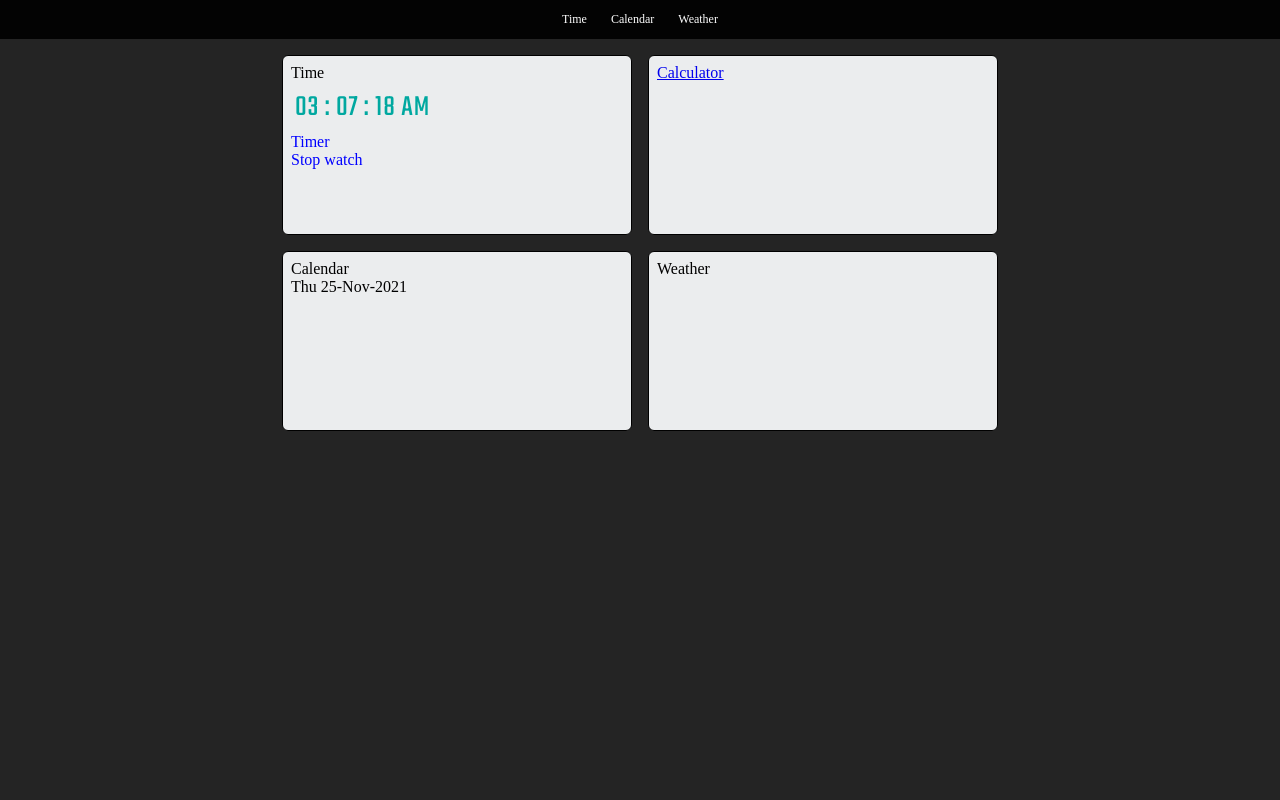
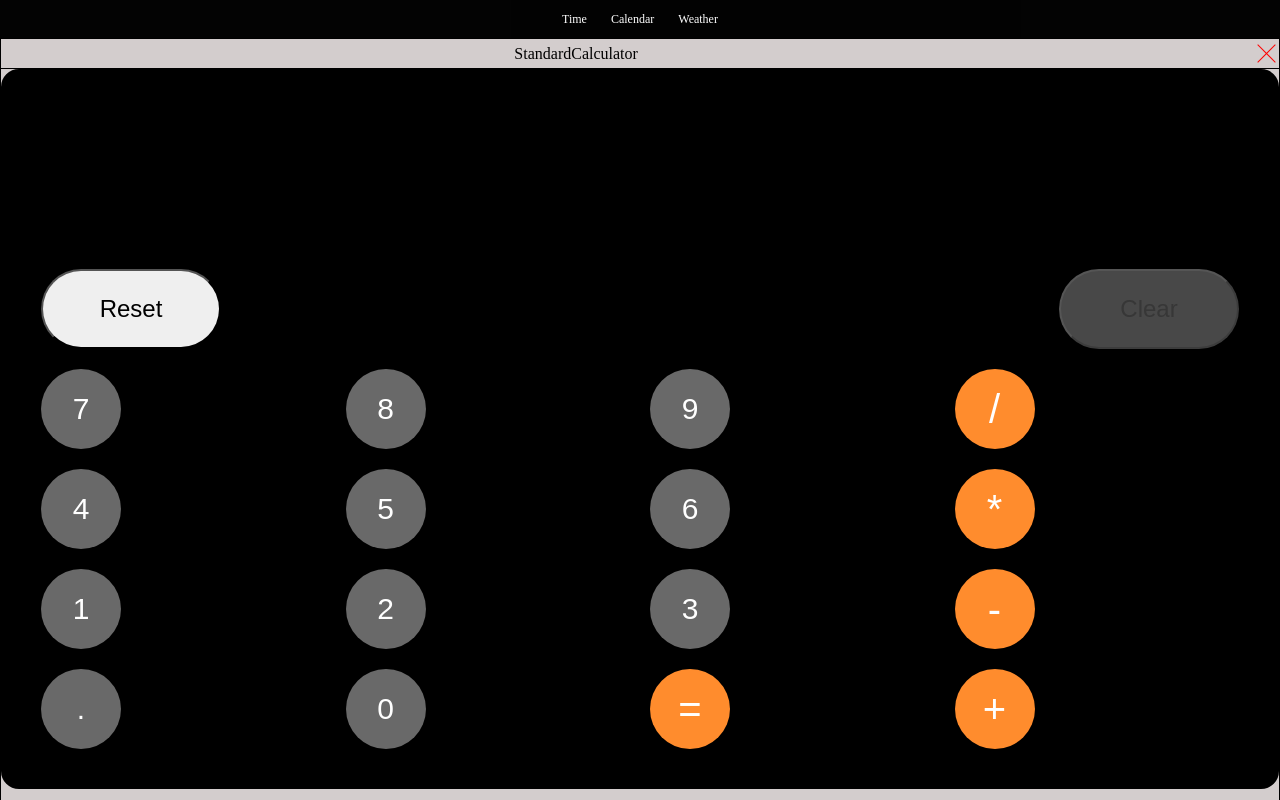
Before and after one commit to ShahabuddinAnsari/date-time-app, a React (Create React App) app: page / in a window 1280 px wide. Both pictures are taken after a click on the link "Calculator". Built offline with nearby package versions, Linux system fonts and the light colour scheme.

Commit message:
added standard calculator

```diff
--- a/src/App.css
+++ b/src/App.css
@@ -211,3 +211,117 @@
 .modal-close-link-2:active {
   height: 2px;
 }
+
+
+/* //====================== REACT CALCULATOR CSS*/
+
+
+.main {
+  border: 20px solid black;
+  border-radius: 18px;
+  background-color: black;
+}
+
+.currentInput {
+  width: 100%;
+  height: 80px;
+  background: black;
+  color: #e6e5e5;
+  font-size: 40px;
+  text-align: right;
+  padding-right: 20px;
+  padding-top: 5px;
+}
+
+.result {
+  width: 100%;
+  height: 80px;
+  background: black;
+  color: #e6e5e5;
+  font-size: 40px;
+  text-align: right;
+  padding-right: 20px;
+  padding-top: 5px;
+}
+
+.input {
+  padding: 20px;
+}
+
+.actions {
+  display: flex;
+  justify-content: space-between;
+  align-items: center;
+  margin-bottom: 20px;
+}
+
+.reset,
+.clear {
+  height: 80px;
+  width: 180px;
+  border-radius: 50px;
+  font-size: 24px;
+}
+
+.btn {
+  height: 80px;
+  width: 80px;
+  font-size: 30px;
+  border: none;
+  border-radius: 50%;
+  background-color: dimgray;
+  color: white;
+}
+
+.btn:hover,
+.btn:active {
+  background-color: #cccC;
+}
+
+.keypad {
+  display: grid;
+  grid-template-columns: 1fr 1fr 1fr 1fr;
+  gap: 20px 20px;
+}
+
+.mathsSymbol {
+  background-color: rgb(255, 140, 45);
+  color: white;
+  font-size: 40px;
+}
+
+/* @media only screen and (max-width: 1000px) {
+  .wrapper {
+    width: 100%;
+    height: 100vh;
+    display: grid;
+    grid-template-rows: 1fr 1fr 5fr;
+    position: static;
+    top: 0;
+    left: 0;
+    transform: none;
+  }
+
+
+  .btn {
+    height: 175px;
+    font-size: 90px;
+    border-radius: 0;
+    background-color: transparent;
+  }
+
+} */
+
+/* @media only screen and (max-width: 1000px) {
+  .display {
+    width: 100%;
+    height: 247px;
+    background: black;
+    color: #ccc;
+    font-size: 150px;
+    text-align: right;
+    padding-right: 20px;
+    padding-top: 5px;
+  }
+
+} */
--- a/src/component/Modal.js
+++ b/src/component/Modal.js
@@ -1,6 +1,6 @@
 import React from 'react';
 
-export const Modal = ({title, onClick}) => {
+export const Modal = ({title, onClick, children}) => {
     return (
         <>
         <div className='modal-main'>
@@ -15,11 +15,7 @@ export const Modal = ({title, onClick}) => {
                 </div>
             </div>
             <div className='modal-content'>
-                <p>lkajsfdljaskfdjklsajf</p>
-                <p>lkajsfdljaskfdjklsajf</p>
-                <p>lkajsfdljaskfdjklsajf</p>
-                <p>lkajsfdljaskfdjklsajf</p>
-                <p>lkajsfdljaskfdjklsajf</p>
+                {children}
             </div>
         </div>
         </>
--- /dev/null
+++ b/src/component/calculator/Keypads.js
@@ -0,0 +1,36 @@
+import React, { Component } from 'react';
+
+class Keypads extends Component {
+
+    render() {
+        const disableBtn = !this.props.clearBtnEnabled;
+        return (
+            <div className="input">
+                <div className="actions">
+                    <button className="reset" onClick={this.props.reset}>Reset</button>
+                    <button className="clear" disabled={disableBtn} onClick={this.props.clearInput}>Clear</button>
+                </div>
+                <div className="keypad">
+                    <button className="btn" value="7" onClick={this.props.inputHandler}>7</button>
+                    <button className="btn" value="8" onClick={this.props.inputHandler}>8</button>
+                    <button className="btn" value="9" onClick={this.props.inputHandler}>9</button>
+                    <button className="btn mathsSymbol" value="/" onClick={this.props.inputHandler}>/</button>
+                    <button className="btn" value="4" onClick={this.props.inputHandler}>4</button>
+                    <button className="btn" value="5" onClick={this.props.inputHandler}>5</button>
+                    <button className="btn" value="6" onClick={this.props.inputHandler}>6</button>
+                    <button className="btn mathsSymbol" value="*" onClick={this.props.inputHandler}>*</button>
+                    <button className="btn" value="1" onClick={this.props.inputHandler}>1</button>
+                    <button className="btn" value="2" onClick={this.props.inputHandler}>2</button>
+                    <button className="btn" value="3" onClick={this.props.inputHandler}>3</button>
+                    <button className="btn mathsSymbol" value="-" onClick={this.props.inputHandler}>-</button>
+                    <button className="btn" value="." onClick={this.props.inputHandler}>.</button>
+                    <button className="btn" value="0" onClick={this.props.inputHandler}>0</button>
+                    <button className="btn mathsSymbol" value="=" onClick={this.props.getResult}>=</button>
+                    <button className="btn mathsSymbol" value="+" onClick={this.props.inputHandler}>+</button>
+                </div >
+            </div>
+        );
+    }
+}
+
+export default Keypads;
--- a/src/component/calculator/StdCalculator.js
+++ b/src/component/calculator/StdCalculator.js
@@ -1,7 +1,67 @@
 import React from 'react';
+import Keypads from './Keypads';
 
-export const StdCalculator = () => {
-    return (
-        <a href='#'>Standard Calculator</a>
-    )
+class StdCalculator extends React.Component {
+  constructor(props) {
+    super(props);
+
+    this.state = {
+      result: '',
+      input: [],
+      lastInput: ''
+    }
+
+    this.inputHandler = this.inputHandler.bind(this);
+    this.clearInput = this.clearInput.bind(this);
+    this.resetHandler = this.resetHandler.bind(this);
+    this.getResult = this.getResult.bind(this);
+  }
+
+  inputHandler(event) {
+    const currentInput = event.target.value;
+    let input = this.state.input;
+    input.push(currentInput);
+    this.setState({ input, lastInput: currentInput });
+  }
+
+  resetHandler() {
+    this.setState({ result: '', input: [] });
+  }
+
+  clearInput() {
+    const currentInput = this.state.input;
+    if (currentInput.length) {
+      currentInput.pop();
+    }
+    this.setState({ input: currentInput });
+  }
+
+  getResult() {
+    let result;
+    try {
+      result = eval(this.state.input.join(""));
+
+    } catch (error) {
+      result = "Error";
+    }
+
+    this.setState({ result, input: [] });
+  }
+
+  render() {
+     return (
+      <div className="main">
+        <div className="currentInput">{this.state.input ? this.state.input : ''}</div>
+        <div className="result">{this.state.result}</div>
+        <Keypads
+          inputHandler={this.inputHandler}
+          reset={this.resetHandler}
+          clearInput={this.clearInput}
+          clearBtnEnabled={!!this.state.input.length}
+          getResult={this.getResult} />
+      </div>
+    );
+  }
 }
+
+export default StdCalculator;
--- a/src/component/container/CalcContainer.js
+++ b/src/component/container/CalcContainer.js
@@ -1,10 +1,24 @@
-import React from 'react';
-
+import React, {useState} from 'react';
+import { Modal } from '../Modal';
+import StdCalculator from '../calculator/StdCalculator'
 
 export const CalcContainer = () => {
+    const [isModalOpen, setModal] = useState(false);
+    const [modalTitle, setModalTitle]= useState(null);
+
+    const toggleModal = ({title}) => {
+        setModal(!isModalOpen);
+        setModalTitle(title);
+    }
     return (
         <>
-            <a href='#'>Calculator</a>
+            {
+                isModalOpen &&
+                <Modal title={modalTitle} onClick={toggleModal}>
+                    <StdCalculator/>
+                </Modal>
+            }
+            <a onClick={() => toggleModal({title: 'StandardCalculator'})} href='#'>Calculator</a>
         </>
     );
 }
```
Also changed, not shown: src/component/calculator/Result.js (added, +17 -0 lines).
